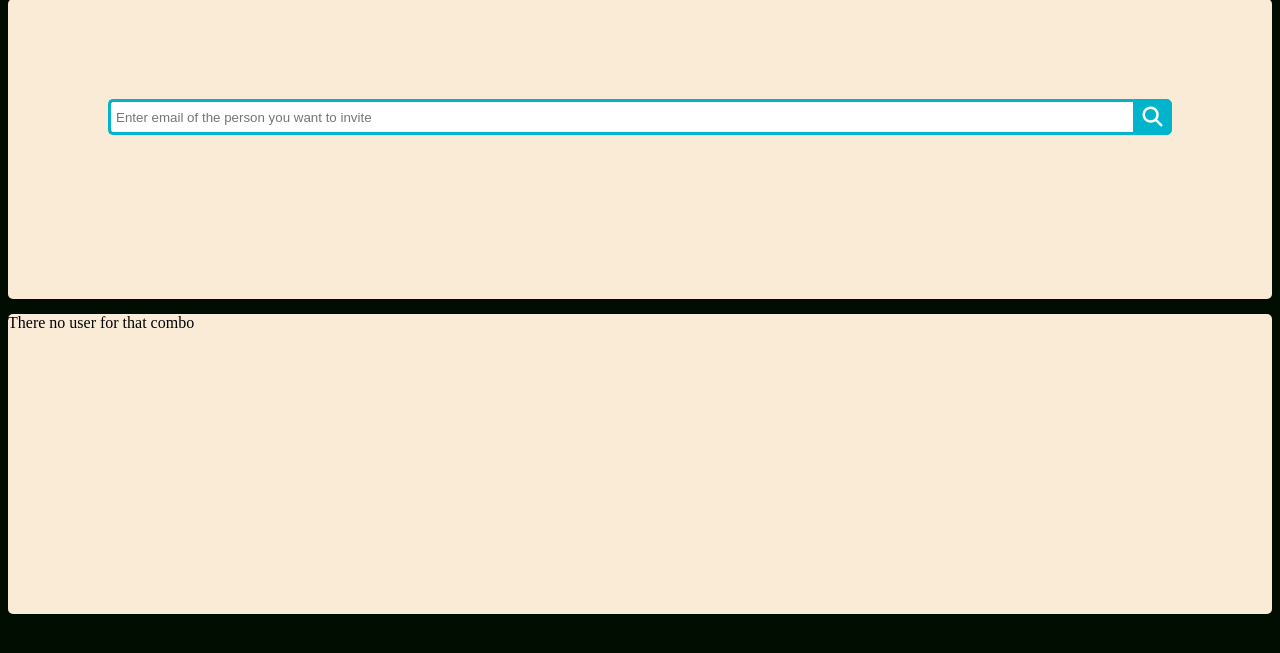
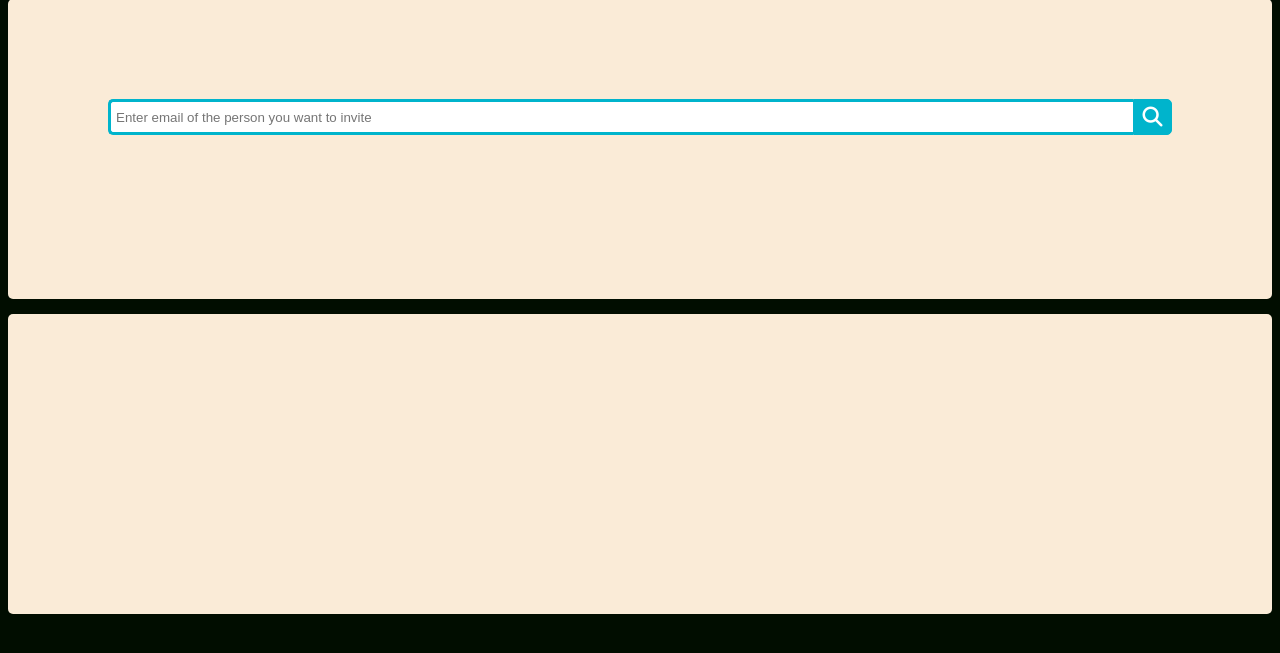
Before and after one commit to lohiaparth/Turfapp, a PHP site: page /secondarypages/invite.php in a window 1280 px wide. Shown: the part 67-720 px from the top of the page. Run offline with PHP 8.4, Linux system fonts and the light colour scheme; the visitor is signed in with stand-in values (Sample User, id 1); data that the repository does not hold is empty; some libraries are stand-ins or nearby versions.

Commit message:
"ther is no user"bug fixed

```diff
--- a/secondarypages/jslogin.php
+++ b/secondarypages/jslogin.php
@@ -18,7 +18,7 @@ if($result){
 		// echo $_SESSION['user_email'];
 		echo '1';
 	}else{
-		echo 'There no user for that combo';
+		// echo 'There no user for that combo';
 	}
 }else{
 	echo 'There were errors while connecting to database.';
```
